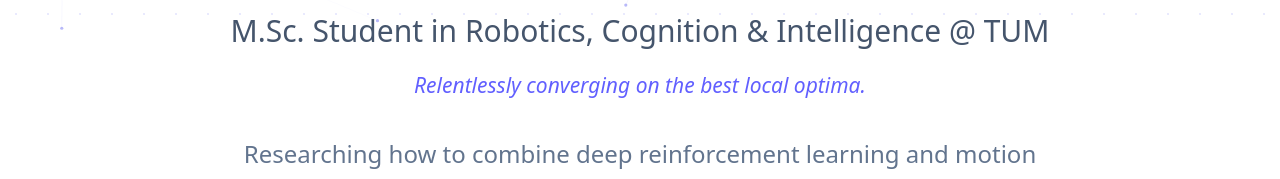
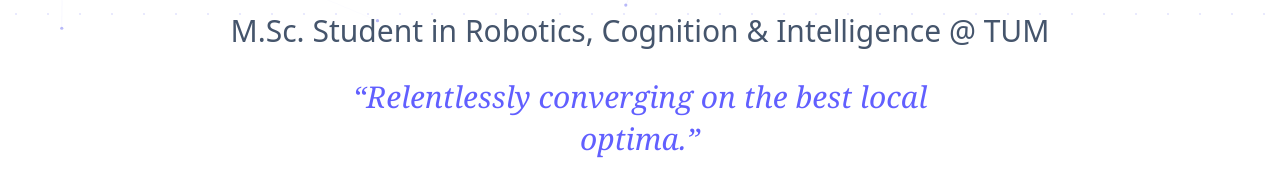
Before and after one commit to gabormarko/gabormarko.github.io, a React (Vite) app: page / in a window 1280 px wide. Shown: the part 770-949 px from the top of the page. Built offline with nearby package versions, Linux system fonts and the light colour scheme.

Commit message:
Restyle motto to read more like a motto
Italic serif (Tailwind's system font-serif stack, no extra font load), larger size, smart quotes, and a max-width to keep it from spanning the full hero width.

Co-Authored-By: Claude Sonnet 5 <noreply@anthropic.com>

```diff
--- a/src/components/Hero.jsx
+++ b/src/components/Hero.jsx
@@ -39,8 +39,8 @@ export function Hero() {
         </p>
       </Reveal>
       <Reveal delay={200}>
-        <p className="mt-3 text-sm text-indigo-500 italic dark:text-indigo-400">
-          Relentlessly converging on the best local optima.
+        <p className="mx-auto mt-4 max-w-md font-serif text-lg text-indigo-500 italic sm:text-xl dark:text-indigo-400">
+          &ldquo;Relentlessly converging on the best local optima.&rdquo;
         </p>
       </Reveal>
       <Reveal delay={240}>
```
